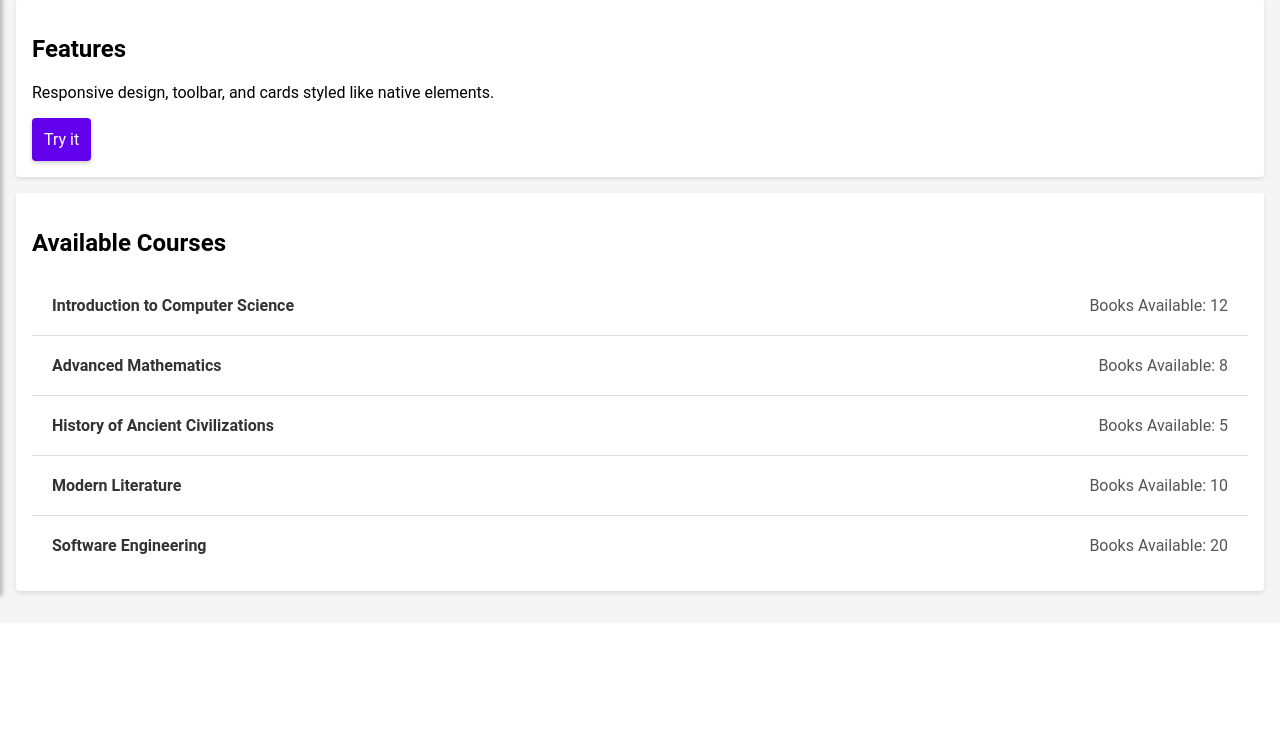
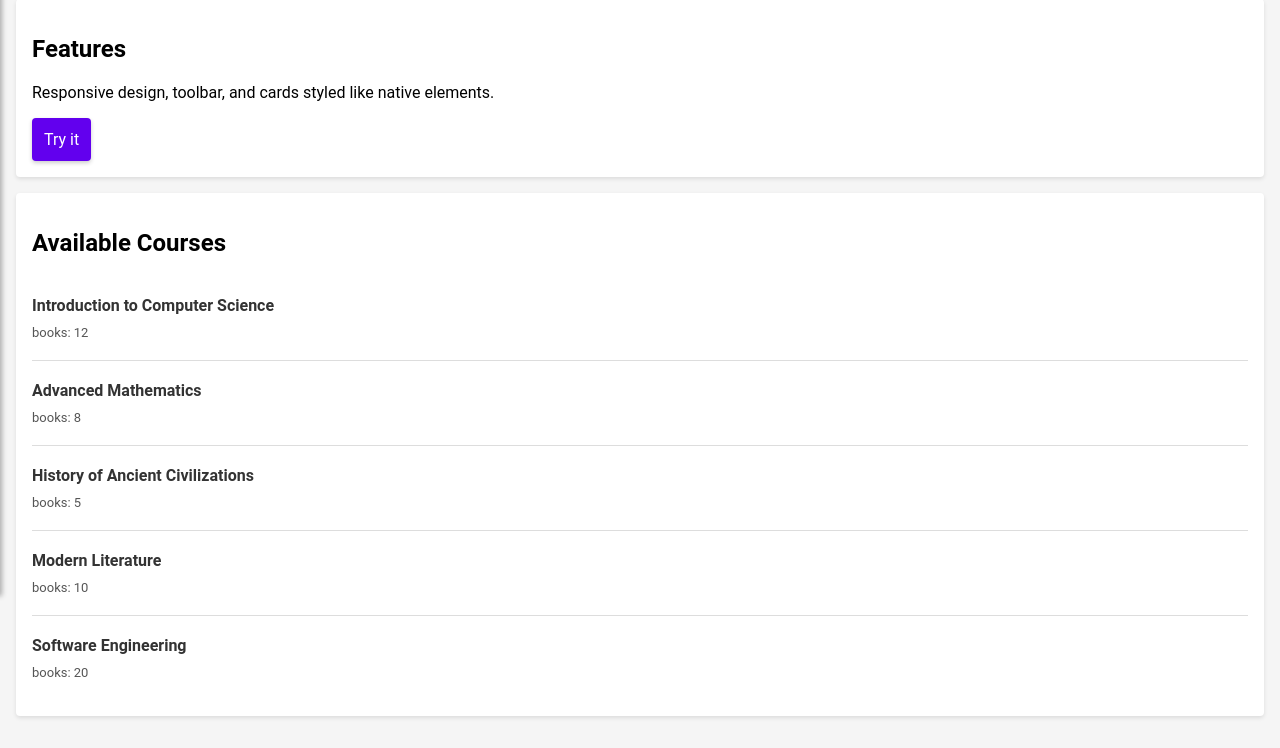
Before and after one commit to CHANCENY/book-app, a PHP site: page / in a window 1280 px wide. Shown: the part 224-972 px from the top of the page. Before the commit the page ends 824 px from the top, so only its background shows below. Run offline with PHP 8.4, Linux system fonts and the light colour scheme; some libraries are stand-ins or nearby versions.

Commit message:
comit-29

```diff
--- a/assets/styles/styles.css
+++ b/assets/styles/styles.css
@@ -512,9 +512,10 @@ input[type="password"]:focus {
 }
 
 .course-item {
-    display: flex;
+    /* display: flex; */
     justify-content: space-between;
     padding: 20px;
+    padding-left: 0;
     border-bottom: 1px solid #ddd;
 }
 
@@ -525,8 +526,12 @@ input[type="password"]:focus {
 .course-title {
     font-weight: bold;
     color: #333;
+    text-decoration: none;
 }
 
 .available-books {
+    display: block !important;
+    font-size: small;
     color: #555;
+    margin-top: 10px;
 }
--- a/index.html
+++ b/index.html
@@ -69,24 +69,24 @@
             <h2>Available Courses</h2>
             <div class="course-list">
                 <div class="course-item">
-                    <span class="course-title">Introduction to Computer Science</span>
-                    <span class="available-books">Books Available: 12</span>
+                    <a href="/books/1" class="course-title">Introduction to Computer Science</a>
+                    <span class="available-books">books: 12</span>
                 </div>
                 <div class="course-item">
-                    <span class="course-title">Advanced Mathematics</span>
-                    <span class="available-books">Books Available: 8</span>
+                    <a href="/books/2" class="course-title">Advanced Mathematics</a>
+                    <span class="available-books">books: 8</span>
                 </div>
                 <div class="course-item">
-                    <span class="course-title">History of Ancient Civilizations</span>
-                    <span class="available-books">Books Available: 5</span>
+                    <a href="/books/3" class="course-title">History of Ancient Civilizations</a>
+                    <span class="available-books">books: 5</span>
                 </div>
                 <div class="course-item">
-                    <span class="course-title">Modern Literature</span>
-                    <span class="available-books">Books Available: 10</span>
+                    <a href="/books/4" class="course-title">Modern Literature</a>
+                    <span class="available-books">books: 10</span>
                 </div>
                 <div class="course-item">
-                    <span class="course-title">Software Engineering</span>
-                    <span class="available-books">Books Available: 20</span>
+                    <a href="/books/5" class="course-title">Software Engineering</a>
+                    <span class="available-books">books: 20</span>
                 </div>
             </div>
         </div>
```
